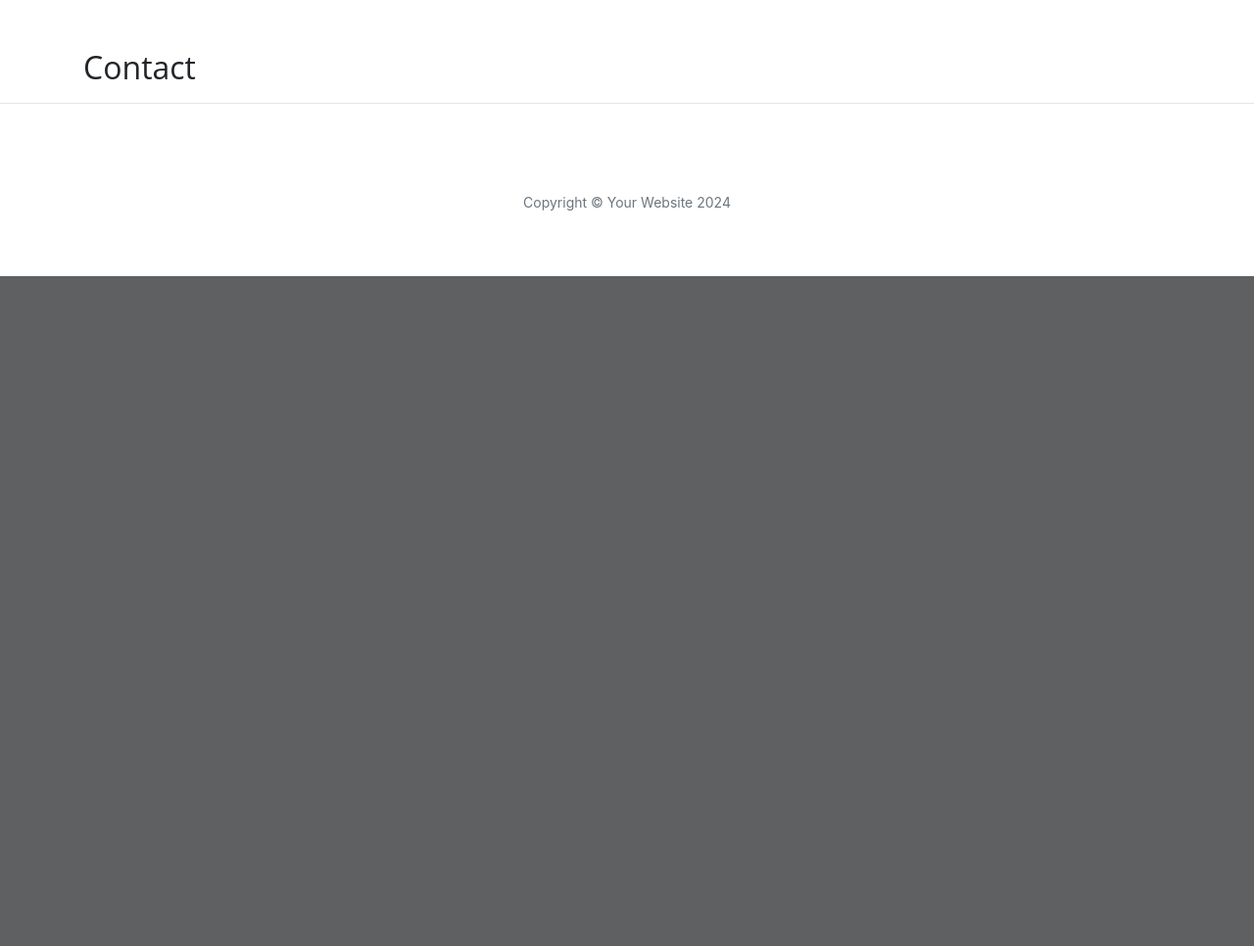
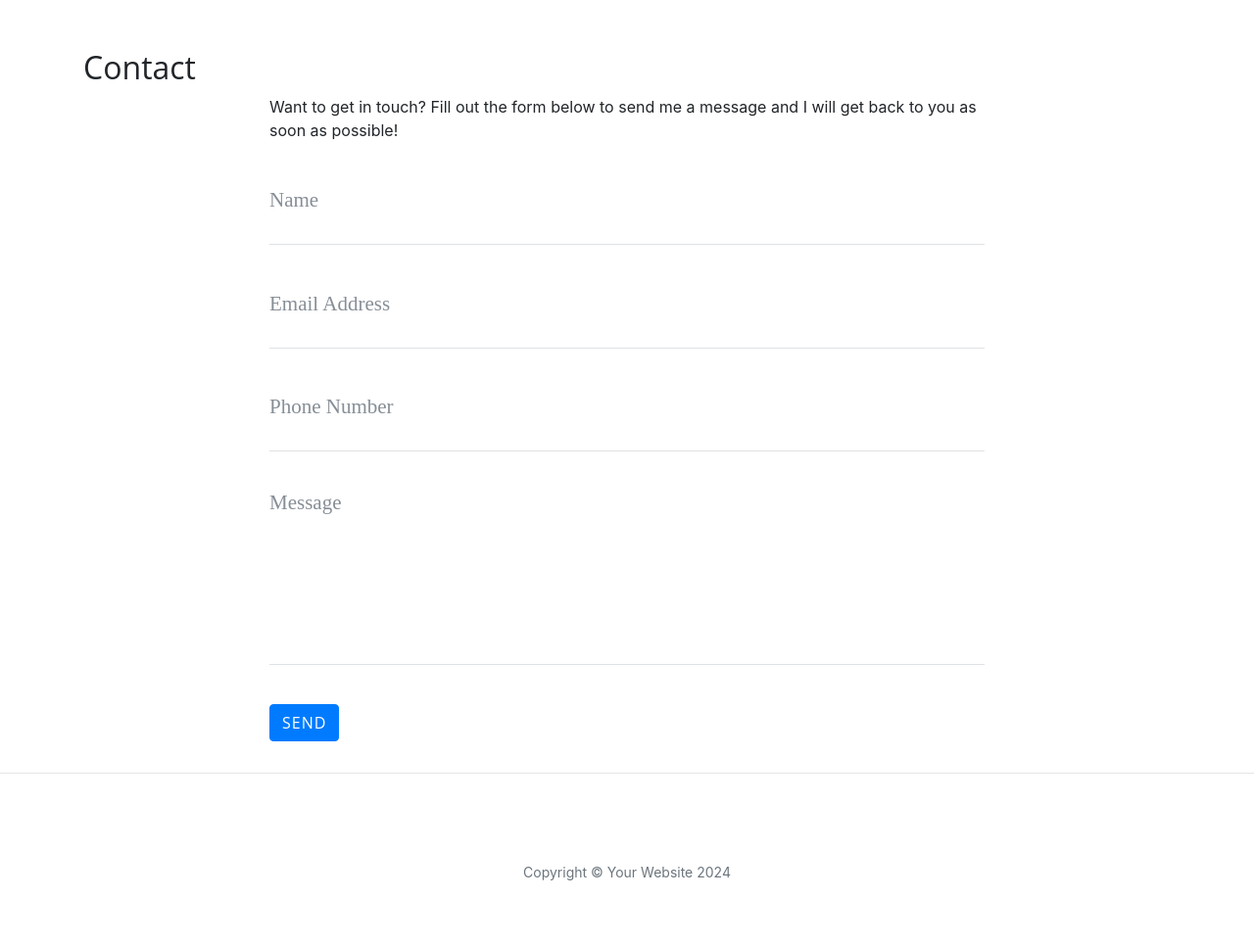
Before and after one commit to Joannamcgallagher/flask-app, a Flask app: page /contact in a window 1280 px wide. Shown: the part 532-1498 px from the top of the page at 98% size. Before the commit the page ends 814 px from the top, so only its background shows below. Run offline with Flask 3, Linux system fonts and the light colour scheme; some libraries are stand-ins or nearby versions.

Commit message:
Add flash messages for form feedback

```diff
--- a/run.py
+++ b/run.py
@@ -1,8 +1,11 @@
 import os
 import json
-from flask import Flask, render_template
+from flask import Flask, render_template, request, flash
+if os.path.exists("env.py"):
+    import env
 
 app = Flask(__name__)
+app.secret_key = os.environ.get("SECRET_KEY")
 
 
 @app.route("/")
@@ -17,19 +20,24 @@ def about():
         data = json.load(json_data)
     return render_template("about.html", page_title="About", company=data)
 
+
 @app.route("/about/<member_name>")
-def about_member (member_name):
+def about_member(member_name):
     member = {}
     with open("data/company.json", "r") as json_data:
         data = json.load(json_data)
         for obj in data:
             if obj["url"] == member_name:
                 member = obj
-    return "<h1>" + member["name"]+ "</h1>"
+    return render_template("member.html", member=member)
 
-@app.route("/contact")
+
+@app.route("/contact", methods=["GET", "POST"])
 def contact():
-    return render_template("contact.html",page_title="Contact")
+    if request.method == "POST":
+        flash("Thanks {}, we have received your message!".format(
+            request.form.get("name")))
+    return render_template("contact.html", page_title="Contact")
 
 
 @app.route("/careers")
--- a/templates/contact.html
+++ b/templates/contact.html
@@ -1,3 +1,62 @@
-{% extends "base.html" %} {% block content %}
+{% extends "base.html" %}
+{% block content %}
 <h2>{{ page_title }}</h2>
+
+<div class="row">
+    <div class="col-lg-8 col-md-10 mx-auto">
+
+        {% with messages= get_flashed_messages() %}
+            {% if messages %}
+                <ul class="flashes">
+                    {% for message in messages %}
+                        <li>{{ message }}</li>
+                    {% endfor %}
+                </ul>
+            {% endif %}
+        {% endwith %}
+
+        <p>Want to get in touch? Fill out the form below to send me a message and I will get back to you as soon as
+            possible!</p>
+        <form method = "POST" name="sentMessage" id="contactForm" novalidate>
+            <div class="control-group">
+                <div class="form-group floating-label-form-group controls">
+                    <label>Name</label>
+                    <input type="text" class="form-control" placeholder="Name" name="name" id="name" required
+                        data-validation-required-message="Please enter your name.">
+                    <p class="help-block text-danger"></p>
+                </div>
+            </div>
+            <div class="control-group">
+                <div class="form-group floating-label-form-group controls">
+                    <label>Email Address</label>
+                    <input type="email" class="form-control" placeholder="Email Address" name="email" id="email" required
+                        data-validation-required-message="Please enter your email address.">
+                    <p class="help-block text-danger"></p>
+                </div>
+            </div>
+            <div class="control-group">
+                <div class="form-group col-xs-12 floating-label-form-group controls">
+                    <label>Phone Number</label>
+                    <input type="tel" class="form-control" placeholder="Phone Number" name="phone" id="phone" required
+                        data-validation-required-message="Please enter your phone number.">
+                    <p class="help-block text-danger"></p>
+                </div>
+            </div>
+            <div class="control-group">
+                <div class="form-group floating-label-form-group controls">
+                    <label>Message</label>
+                    <textarea rows="5" class="form-control" placeholder="Message" name="message" id="message" required
+                        data-validation-required-message="Please enter a message."></textarea>
+                    <p class="help-block text-danger"></p>
+                </div>
+            </div>
+            <br>
+            <div id="success"></div>
+            <div class="form-group">
+                <button type="submit" class="btn btn-primary" id="sendMessageButton">Send</button>
+            </div>
+        </form>
+    </div>
+</div>
+
 {% endblock %}
```
Also changed, not shown: data/company.json (+24 -13 lines), templates/member.html (added, +15 -0 lines), 1 other file.
